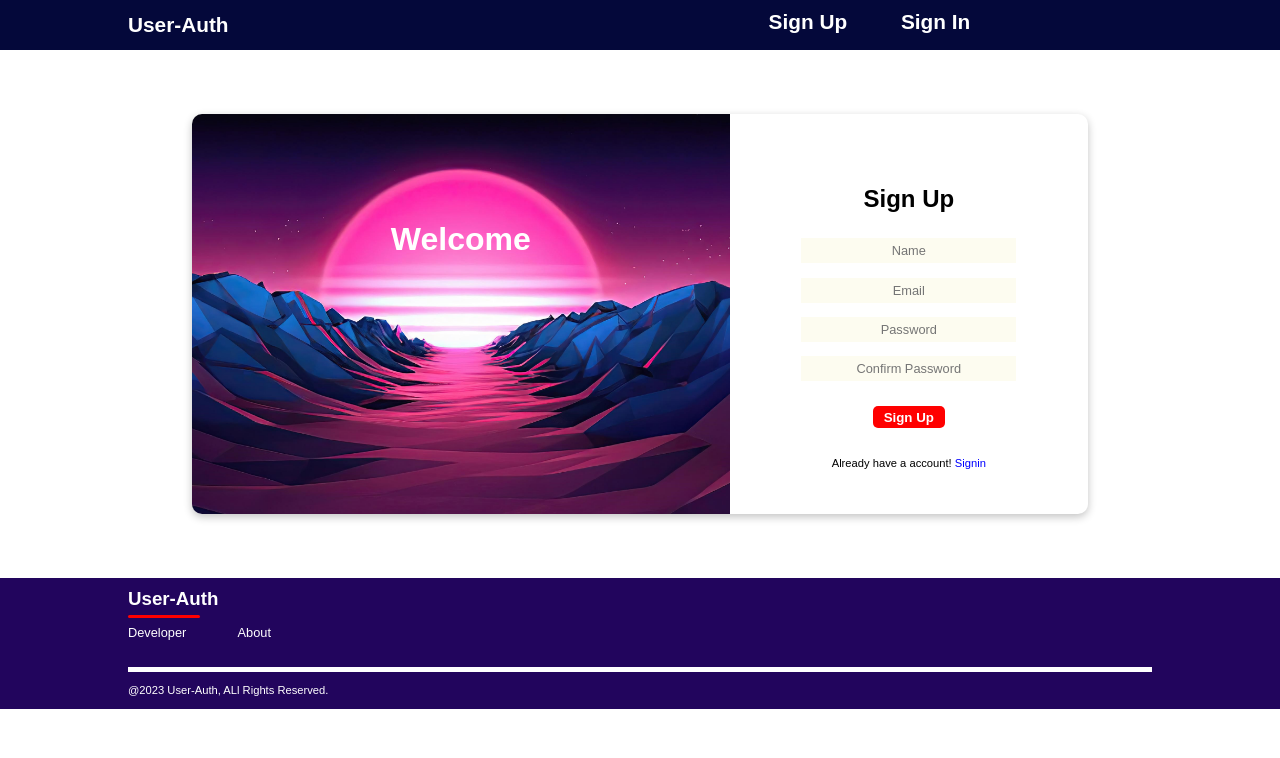
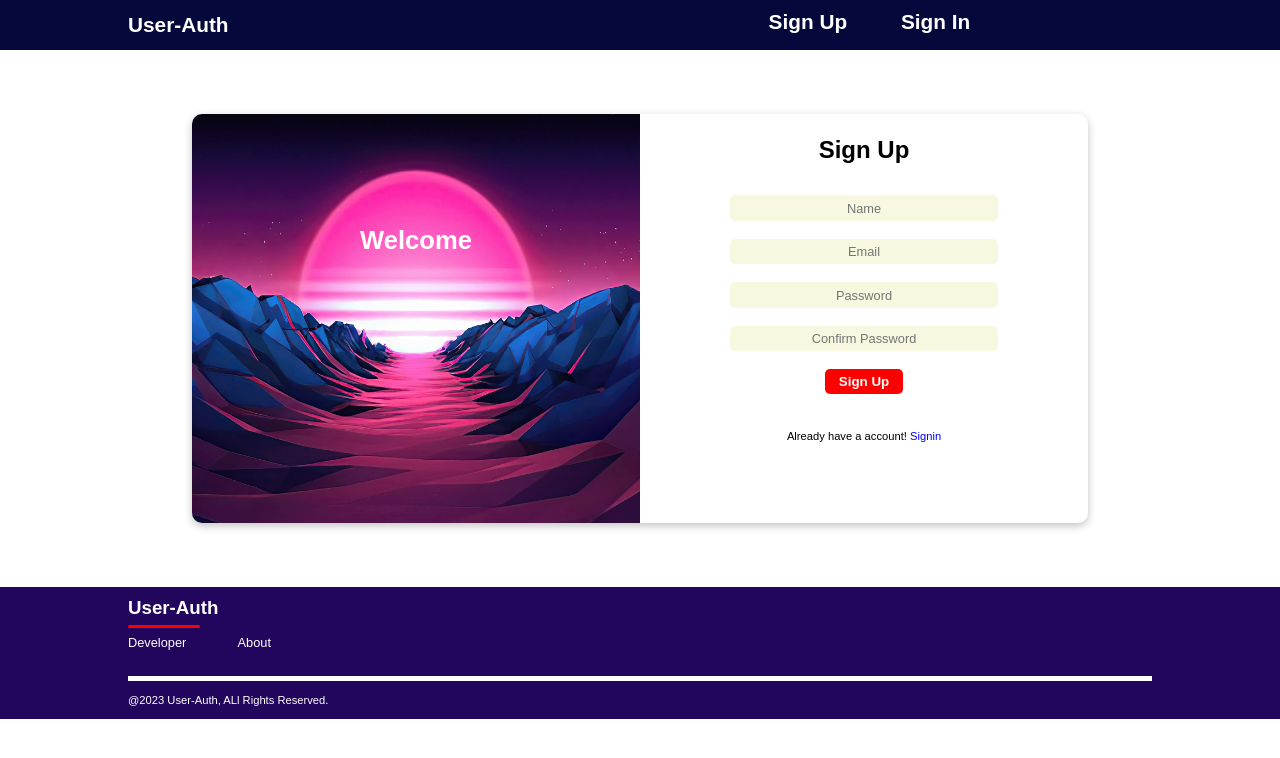
Before and after one commit to Shreyash019/User-Auth, a React (Create React App) app in the folder client/: page /signup in a window 1280 px wide. Shown: the top 758 px of the page. Built offline with nearby package versions, Linux system fonts and the light colour scheme.

Commit message:
Client and Server connected.

```diff
--- a/client/src/App.css
+++ b/client/src/App.css
@@ -3,3 +3,90 @@
   padding: 0%;
   font-family: sans-serif;
 }
+input{
+  text-align: center;
+  width: 60%;
+  height: 1.8vw;
+  margin: 2% 20%;
+  font-size: 0.9vw;
+  border: none;
+  background-color: rgb(248, 248, 224);
+  border-radius: 5px;
+}
+input:hover{
+  background-color: black;
+  color: white
+}
+@media screen and (max-width: 600px)  {
+  input{
+    height: 5vw;
+    font-size: 3vw;
+  }
+}
+@media screen and (min-width: 601px)  {
+  input{
+    height: 3vw;
+    font-size: 1.6vw;
+  }
+}
+@media screen and (min-width: 750px)  {
+  input{
+    height: 2vw;
+    font-size: 1vw;
+  }
+}
+@media screen and (min-width: 900px)  {
+  input{
+    height: 2vw;
+    font-size: 1vw;
+  }
+}
+@media screen and (min-width: 1200px)  {
+  input{
+    height: 2vw;
+    font-size: 1vw;
+  }
+}
+button{
+  width: auto;
+  height: 25px;
+  margin: 2% 0% 5%;
+  padding: 1% 3%;
+  font-weight: 600;
+  border: none;
+  background-color: rgb(255, 0, 0);
+  color: white;
+  border-radius: 5px;
+}
+button:hover{
+  background-color: black;
+}
+
+a{
+  color: blue;
+  text-decoration: none;
+}
+a:hover{
+  color: red;
+}
+h1{
+  color: black;
+}
+h2{
+  color: black;
+}
+h3{
+  color: black;
+}
+h4{
+  color: black;
+}
+h5{
+  color: black;
+}
+h6{
+  color: black;
+}
+p{
+  color: black;
+}
--- a/client/src/App.js
+++ b/client/src/App.js
@@ -1,5 +1,5 @@
 import './App.css';
-import React, {useState, useEffect} from 'react';
+import React, {useEffect} from 'react';
 import { Routes, Route } from 'react-router-dom';
 
 // Header and footer
@@ -17,16 +17,17 @@ import SignIn from './components/auth/SignIn';
 
 // User Profile and routes
 import UserProfile from './components/user/UserProfile';
+import UserProfileUpdate from './components/user/UserProfileUpdate';
+import PasswordUpdate from './components/user/PasswordUpdate';
+import ForgotPassword from './components/user/ForgotPassword';
 
 //
 import store from './store/Store';
 import { useSelector } from 'react-redux';
 import { loadUser } from './utils/actions/UserActions';
-import {useNavigate} from 'react-router-dom';
 
 
 function App() {
-  const history = useNavigate();
   const { error, loading, isAuthenticated } = useSelector(state=> state.user);
   useEffect(()=>{
     if(isAuthenticated){
@@ -42,11 +43,14 @@ function App() {
           <>
             <Route exact path='/' element={<HomeShow/>} />
             <Route exact path='/user/profile' element={<UserProfile/>} />
+            <Route exact path='/user/profile/update' element={<UserProfileUpdate/>} />
+            <Route exact path='/user/password/update' element={<PasswordUpdate/>} />
           </>
           : <>
             <Route exact path='/' element={<><HomeTop/><HomeBottom/></>} />
             <Route exact path='/signup' element={<SignUp/>} />
             <Route exact path='/signin' element={<SignIn/>} />
+            <Route exact path='/user/password/forgot' element={<ForgotPassword/>} />
           </>
         }
       </Routes>
--- a/client/src/components/auth/SignIn.jsx
+++ b/client/src/components/auth/SignIn.jsx
@@ -16,10 +16,16 @@ const SignIn = () => {
   const handleOnSubmit = (e) =>{
     e.preventDefault();
     dispatch(login(loginEmail, loginPassword))
+      .then((isAuthenticated) => {
+      if(isAuthenticated==false){
+        history('/signin')
+      }
+    })
   }
   useEffect(()=>{
     dispatch(clearErrors);
     if(isAuthenticated){
+      alert('Logged IN')
       history('/user/profile')
     }
   },[dispatch, error, isAuthenticated])
@@ -39,7 +45,7 @@ const SignIn = () => {
               <input type="password" name='password' value={loginPassword} onChange={(e) => setLoginPassword(e.target.value)} placeholder='Password' autoComplete="off"/><br/>
               <button type='submit'>Sign In</button>
             </form>
-            <p> <Link to='/password/forgot'>Forgot Password</Link></p>
+            <p><Link to='/user/password/forgot'>Forgot Password</Link></p>
             <p>Don't have a account! <Link to='/signup'>Signup</Link></p>
           </div>
         </div>
--- a/client/src/components/auth/auth.css
+++ b/client/src/components/auth/auth.css
@@ -9,7 +9,7 @@
 
 .auth-left{
     width: 60%;
-    height: 400px;
+    height: 30vw;
     float: left;
     background-image: url("../img/sbg.jpg");
     background-size: 100% 100%;
@@ -18,54 +18,86 @@
 
 .auth-left h1{
     text-align: center;
-    margin: 20% 0%;
+
     color: white;
 }
 
 .auth-right{
     width: 40%;
     float: right;
-    margin: 0% 0%;
+    margin: 0% 0% 2%;
     text-align: center;
 }
 .auth-right h2{
-    margin: 20% 0% 5%;
-    color:black;
-}
-.auth-right input{
-    width: 60%;
-    height: 25px;
-    margin: 2% 15%;
-    font-size: 0.8em;
-    border: none;
-    text-align: center;
-    background-color: rgb(253, 252, 240);
-    outline: none;
-}
-.auth-right input:hover{
-    background-color: rgb(240, 251, 253);
-}
-.auth-right button{
-    background-color: red;
-    color: white;
-    border: none;
-    padding:1% 3%;
-    margin: 5% 0%;
-    font-weight: 600;
-    border-radius: 5px;
-}
-.auth-right button:hover{
-    background-color: black;
+    margin: 5% 0% 5%;
 }
 
 .auth-right p{
     font-size: 0.7em;
     margin: 3% 0%;
 }
-.auth-right a{
-    color: blue;
-    text-decoration: none;
+
+
+@media screen and (max-width: 600px)  {
+    .auth-left{
+        width: 100%;
+        height: 200px;
+    }
+    .auth-right{
+        width: 100%;
+    }
+    .auth-left h1{
+        margin: 50px 0%;
+        font-size: 4vw;
+    }
 }
-.auth-right a:hover{
-    color: red;
+
+@media screen and (min-width: 601px)  {
+    .auth-left{
+        width: 100%;
+        height: 300px;
+    }
+    .auth-right{
+        width: 100%;
+    }
+    .auth-left h1{
+        margin: 80px 0%;
+        font-size: 1.5em;
+    }
 }
+
+@media screen and (min-width: 750px)  {
+    .auth-left{
+        width: 50%;
+    }
+    .auth-right{
+        width: 50%;
+    }
+    .auth-left h1{
+        margin: 90px 0%;
+        font-size: 2vw;
+    }
+}
+
+@media screen and (min-width: 900px)  {
+    .auth-left{
+        width: 50%;
+        height: 32vw;
+    }
+    .auth-right{
+        width: 50%;
+    }
+    .auth-left h1{
+        margin: 25% 0%;
+        font-size: 2vw;
+    }
+}
+
+@media screen and (min-width: 1200px)  {
+    .auth-left{
+        width: 50%;
+    }
+    .auth-right{
+        width: 50%;
+    }
+}
--- /dev/null
+++ b/client/src/components/user/ForgotPassword.jsx
@@ -0,0 +1,20 @@
+import React from 'react';
+import './css/password.css';
+import '../auth/auth.css'
+
+const ForgotPassword = () => {
+  return (
+    <div className='password-container'>
+      <div className='password-card'>
+        <h3>Forgot Password</h3>
+        <form className=''>
+          {/* value={loginEmail} onChange={(e) => setLoginEmail(e.target.value)} */}
+          <input type="email" name='email' placeholder='Enter Your Email Address' autoComplete="off"/><br/>
+          <button type='submit'>Submit</button>
+        </form>
+      </div>
+    </div>
+  )
+}
+
+export default ForgotPassword
--- /dev/null
+++ b/client/src/components/user/PasswordUpdate.jsx
@@ -0,0 +1,21 @@
+import React from 'react';
+import './css/password.css';
+
+const PasswordUpdate = () => {
+  return (
+    <div className='password-container'>
+    <div className='password-card'>
+      <h3>Password Update</h3>
+      <form>
+        {/* value={loginEmail} onChange={(e) => setLoginEmail(e.target.value)} */}
+        <input type="password" name='old_password' placeholder='Your Old Password' autoComplete="off"/><br/>
+        <input type="password" name='new_password' placeholder='New Password' autoComplete="off"/><br/>
+        <input type="password" name='confirm_password' placeholder='Confirm Password' autoComplete="off"/><br/>
+        <button type='submit'>Submit</button>
+      </form>
+    </div>
+  </div>
+  )
+}
+
+export default PasswordUpdate
--- a/client/src/components/user/UserProfile.jsx
+++ b/client/src/components/user/UserProfile.jsx
@@ -2,14 +2,14 @@ import React, {useState, useEffect} from 'react';
 import './css/user.css';
 import userpro from '../img/user1.png';
 
-import {useNavigate} from 'react-router-dom';
+import {Link, useNavigate} from 'react-router-dom';
 import { useDispatch, useSelector } from 'react-redux';
 import {clearErrors} from '../../utils/actions/UserActions';
 
 import {BsFacebook} from 'react-icons/bs';
 import {SiSnapchat} from 'react-icons/si';
 import {FaBirthdayCake, FaLink} from 'react-icons/fa';
-import {MdEmail, MdLocationOn, MdContactPage, MdEditSquare, MdDelete} from 'react-icons/md';
+import {MdEmail, MdLocationOn, MdContactPage, MdEditSquare, MdDelete, MdPassword} from 'react-icons/md';
 import {AiFillInstagram} from 'react-icons/ai';
 import {RiImageEditFill} from 'react-icons/ri'
 
@@ -45,7 +45,8 @@ const UserProfile = () => {
           <img src={userpro} alt="User_Profile" />
           <span><RiImageEditFill/></span>
           <span><MdEditSquare/></span>
-          <span style={{color: "rgb(255, 2, 95)"}}><MdDelete/></span>
+          <span style={{color: "rgb(255, 2, 95)"}}><MdDelete/></span><br/>
+          <p><br/><Link to='/user/password/update'>Update Password</Link></p>
           <hr/>
         </div>
         <div className='user-left-bottom'>
--- /dev/null
+++ b/client/src/components/user/UserProfileUpdate.jsx
@@ -0,0 +1,9 @@
+import React from 'react'
+
+const UserProfileUpdate = () => {
+  return (
+    <div>UserProfileUpdate</div>
+  )
+}
+
+export default UserProfileUpdate
--- /dev/null
+++ b/client/src/components/user/css/password.css
@@ -0,0 +1,20 @@
+.password-container{
+    width: 100%;
+    height: 500px;
+    overflow: auto;
+}
+.password-card{
+    width: 40%;
+    height: auto;
+    overflow: auto;
+    margin: 5% 30% 10%;
+    box-shadow: rgba(0, 0, 0, 0.24) 0px 2px 4px;
+    border: none;
+    border-radius: 20px;
+    align-items: center;
+    text-align: center;
+}
+
+.password-card h3{
+    margin: 2% 0%;
+}
--- a/client/src/components/user/css/user.css
+++ b/client/src/components/user/css/user.css
@@ -2,7 +2,7 @@
     width: 70%;
     height: auto;
     overflow: auto;
-    margin: 5% 15%;
+    margin: 2% 15%;
     border-radius: 20px;
     box-shadow: rgba(0, 0, 0, 0.24) 0px 2px 4px;
 }
@@ -54,11 +54,6 @@
     height: auto;
     margin: 10% 0%;
 }
-
-.user-details h1{
-    color: black;
-}
-
 .user-details hr{
     width: 15%;
     height: 4px;
@@ -70,14 +65,57 @@
 
 .user-details p{
     width:70%;
-    margin: 5% 0%;
-    padding: 1% 2%;
+    margin: 4% 0%;
+    padding: 0% 2%;
     border-radius: 2px;
     border: 0.5px solid rgba(27, 2, 254, 0.653);
     border-top: 0;
     border-right: 0;
+    font-size: 1vw;
 }
 .user-details b{
     color: rgb(16, 6, 124);
-    font-size: 1em;
+    font-size: 1.2vw;
 }
+
+
+@media screen and (max-width:750px) {
+    .user-left{
+        width: 100%;
+    }
+    .user-left-top img{
+        width: 220px;
+        height:250px;
+        margin: 10% 22% 2%;
+    }
+    .user-left-bottom{
+        margin: 2% 0% 0% 0%;
+    }
+    .user-right{
+        width:100%;
+        margin: 0% 0%;
+        overflow: auto;
+    }
+
+    .user-details hr{
+        width: 10%;
+        margin: 2% 45%;
+    }
+
+    .user-details p{
+        width:50%;
+        margin: 4% 25%;
+        padding: 0% 2%;
+        font-size: 1.2vw;
+    }
+    .user-details b{
+        color: rgb(16, 6, 124);
+        font-size: 1.5vw;
+    }
+    .user-details{
+        margin: 5% 0% 10%;
+    }
+    .user-details h1{
+        text-align:center;
+    }
+}
--- a/client/src/utils/actions/UserActions.js
+++ b/client/src/utils/actions/UserActions.js
@@ -16,7 +16,6 @@ import {
 export const login = (email, password)=> async(dispatch)=>{
     try{
         dispatch({ type: LOGIN_REQUEST })
-
         const config = { headers: { "Content-Type": "application/json" } };
         const {data} = await axios.post(`http://localhost:5000/api/v1/user/signin`, {
             email, password},
```
Also changed, not shown: 1 other file (tests, documents, lock files or other folders).
